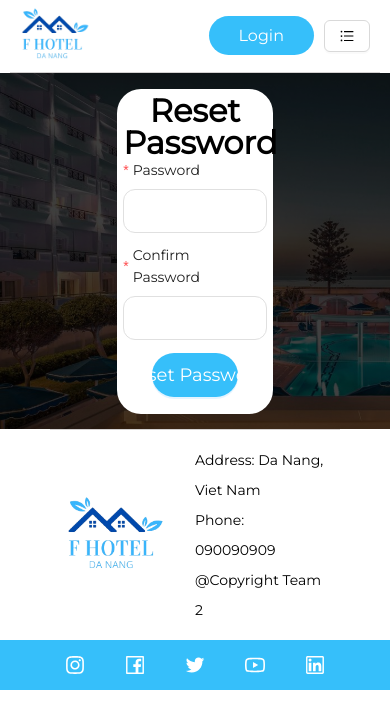
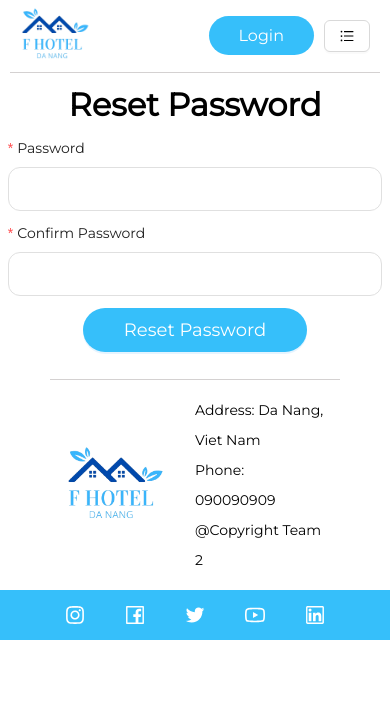
Before and after one commit to HoangTB/Mock_FE, a React (Create React App) app: page /reset in a window 390 px wide. Shown: the top 728 px of the page. Built offline with nearby package versions, Linux system fonts and the light colour scheme.

Commit message:
style: style form

```diff
--- a/src/pages/Login/ForgotPassword.tsx
+++ b/src/pages/Login/ForgotPassword.tsx
@@ -12,9 +12,9 @@ const onFinishFailed: FormProps['onFinishFailed'] = (errorInfo) => {
 };
 const ForgotPassword = () => {
     return (
-      <div className={styles[`login-page`]}>
+      <div className={styles[`layout`]}>
       <div className={styles[`form-content`]}>
-        <p className={styles.title}>Forgot Password</p>
+        <p className={styles.title}>Forgot Password</p><br></br>
         <Form
           name="forgot"
           onFinish={onFinish}
@@ -23,7 +23,6 @@ const ForgotPassword = () => {
             remember: true,
           }}
           layout="vertical"
-          className={styles[`register-form`]}
         >
           <Form.Item
             label="Email address"
--- a/src/pages/Login/LoginForm.module.css
+++ b/src/pages/Login/LoginForm.module.css
@@ -1,4 +1,4 @@
-.login-page {
+.layout {
     background: url('../../../public/images/background.png');
     object-fit: cover;
     background-size: cover;
@@ -42,26 +42,26 @@
   }
 
   @media screen and (max-width: 1200px) {
-    .register-page {
+    .layout {
       padding: 7% 20%;
     }
   }
 
   @media screen and (max-width: 820px) {
-    .register-page {
+    .layout {
       height: 70vh;
       padding: 7% 10%;
     }
   }
 
   @media screen and (max-width: 766px) {
-    .register-page {
+    .layout {
       padding: 0;
       height: fit-content;
       background: none;
     }
 
     .form-content {
-      padding: 4% 4%;
+      padding: 4% 2%;
     }
   }
--- a/src/pages/Login/LoginPage.tsx
+++ b/src/pages/Login/LoginPage.tsx
@@ -43,9 +43,9 @@ const LoginPage = () => {
   };
 
   return (
-    <div className={styles['login-page']}>
+    <div className={styles['layout']}>
       <div className={styles['form-content']}>
-        <p className={styles.title}>Login</p>
+        <p className={styles.title}>Login</p><br></br>
         {error && <div className={styles.error}>{error}</div>}
         <Form
           name="login"
@@ -55,7 +55,6 @@ const LoginPage = () => {
             remember: true,
           }}
           layout="vertical"
-          className={styles['login-form']}
         >
           <Form.Item
             label="Email address"
--- a/src/pages/Login/ResetPassword.tsx
+++ b/src/pages/Login/ResetPassword.tsx
@@ -12,9 +12,9 @@ const onFinishFailed: FormProps['onFinishFailed'] = (errorInfo) => {
 };
 const ResetPassword = () => {
     return (
-      <div className={styles[`login-page`]}>
+      <div className={styles[`layout`]}>
       <div className={styles[`form-content`]}>
-        <p className={styles.title}>Reset Password</p>
+        <p className={styles.title}>Reset Password</p><br></br>
         <Form
           name="reset"
           onFinish={onFinish}
@@ -23,7 +23,6 @@ const ResetPassword = () => {
             remember: true,
           }}
           layout="vertical"
-          className={styles[`register-form`]}
         >
           <Form.Item
             label="Password"
```
